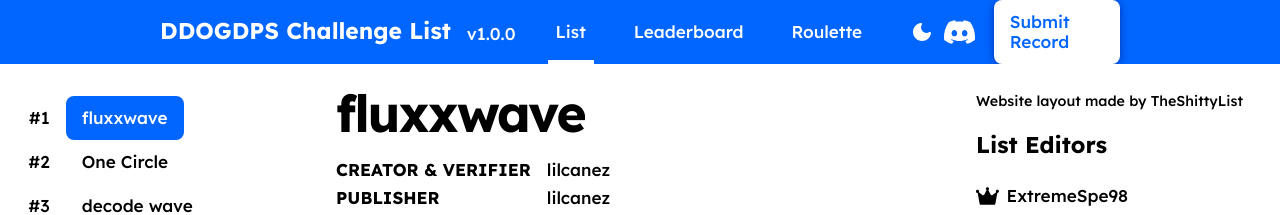
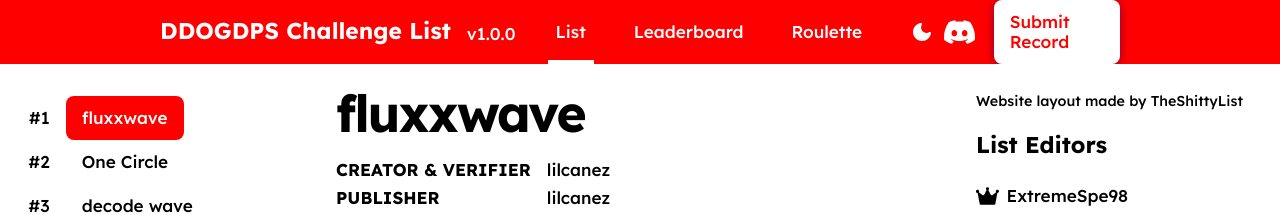
Before and after one commit to ExtremeSpe/DDOGDPSCL, a plain HTML site: page index.html in a window 1280 px wide. Shown: the top 215 px of the page. Drawn offline with nearby package versions, Linux system fonts and the light colour scheme.

Commit message:
Update main.css

```diff
--- a/css/main.css
+++ b/css/main.css
@@ -3,7 +3,7 @@
     --color-on-background: black;
     --color-background-hover: #eee;
     --color-on-background-hover: black;
-    --color-primary: #0066ff;
+    --color-primary: #ff0000;
     --color-on-primary: white;
     --color-error: #de0000;
     --color-on-error: white;
```
